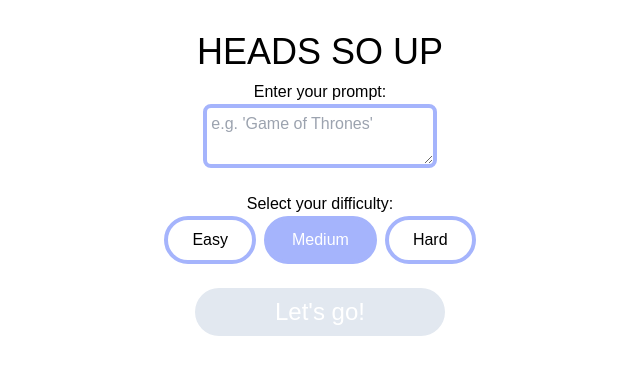
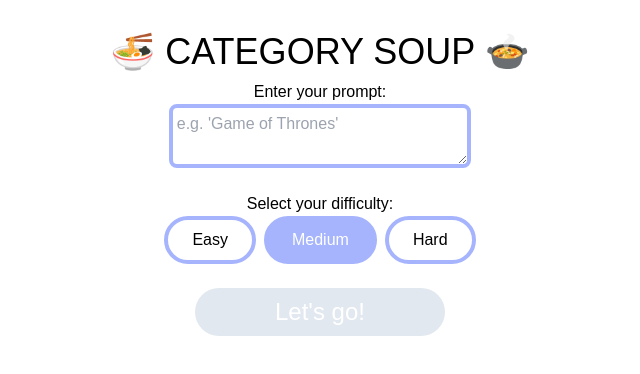
Before and after one commit to tinaszheng/heads-so-up, a Next.js app: page / in a window 1280 px wide. Shown: the top 374 px of the page, without its empty margins (320-960 px from the left). Built offline with nearby package versions, Linux system fonts and the light colour scheme; a web font is replaced by a local one.

Commit message:
change name to category sopu

```diff
--- a/src/components/CreatePrompt.tsx
+++ b/src/components/CreatePrompt.tsx
@@ -79,7 +79,7 @@ export default function CreatePrompt({
 
   return (
     <div className="font-madimiOne">
-      <div className="text-4xl text-center">HEADS SO UP</div>
+      <div className="text-4xl text-center">🍜 CATEGORY SOUP 🍲</div>
       <div className="flex flex-col items-center p-2">
         Enter your prompt:
         <textarea
```
